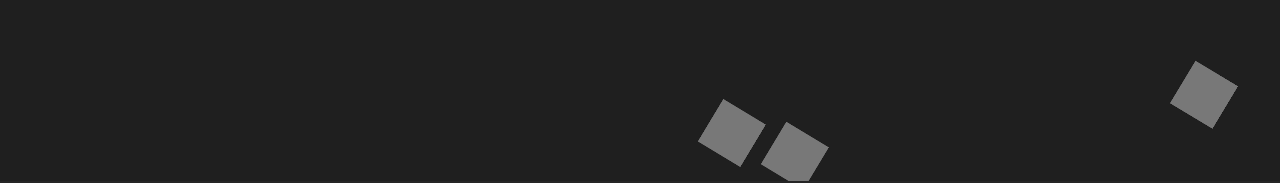
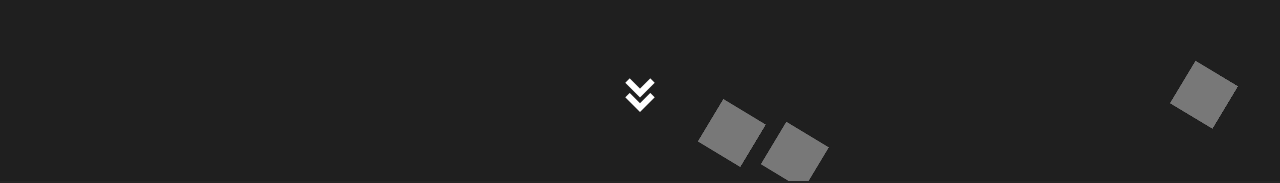
Before and after one commit to napthedev/portfolio, a Svelte app: page / in a window 1280 px wide. Shown: the part 619-802 px from the top of the page. Built offline with nearby package versions, Linux system fonts and the light colour scheme.

Commit message:
add see more button

```diff
--- a/src/components/Intro.svelte
+++ b/src/components/Intro.svelte
@@ -26,6 +26,16 @@
   {#if extraTextVisible}
     <p in:slide>With a lot of knowledge collected</p>
   {/if}
+
+  {#if visible}
+    <div
+      on:click={() =>
+        window.scrollTo({ top: window.innerHeight, behavior: "smooth" })}
+      class="see-more"
+    >
+      <i in:fade={{ delay: 1600 }} class="bx bxs-chevrons-down" />
+    </div>
+  {/if}
 </div>
 
 <style>
@@ -45,4 +55,26 @@
     z-index: 10;
     margin: 0;
   }
+
+  .see-more {
+    position: absolute;
+    left: 50%;
+    transform: translateX(-50%);
+    cursor: pointer;
+    animation: up-down 1s infinite alternate;
+  }
+
+  i {
+    font-size: 50px;
+  }
+
+  @keyframes up-down {
+    from {
+      bottom: 35px;
+    }
+
+    to {
+      bottom: 60px;
+    }
+  }
 </style>
```
